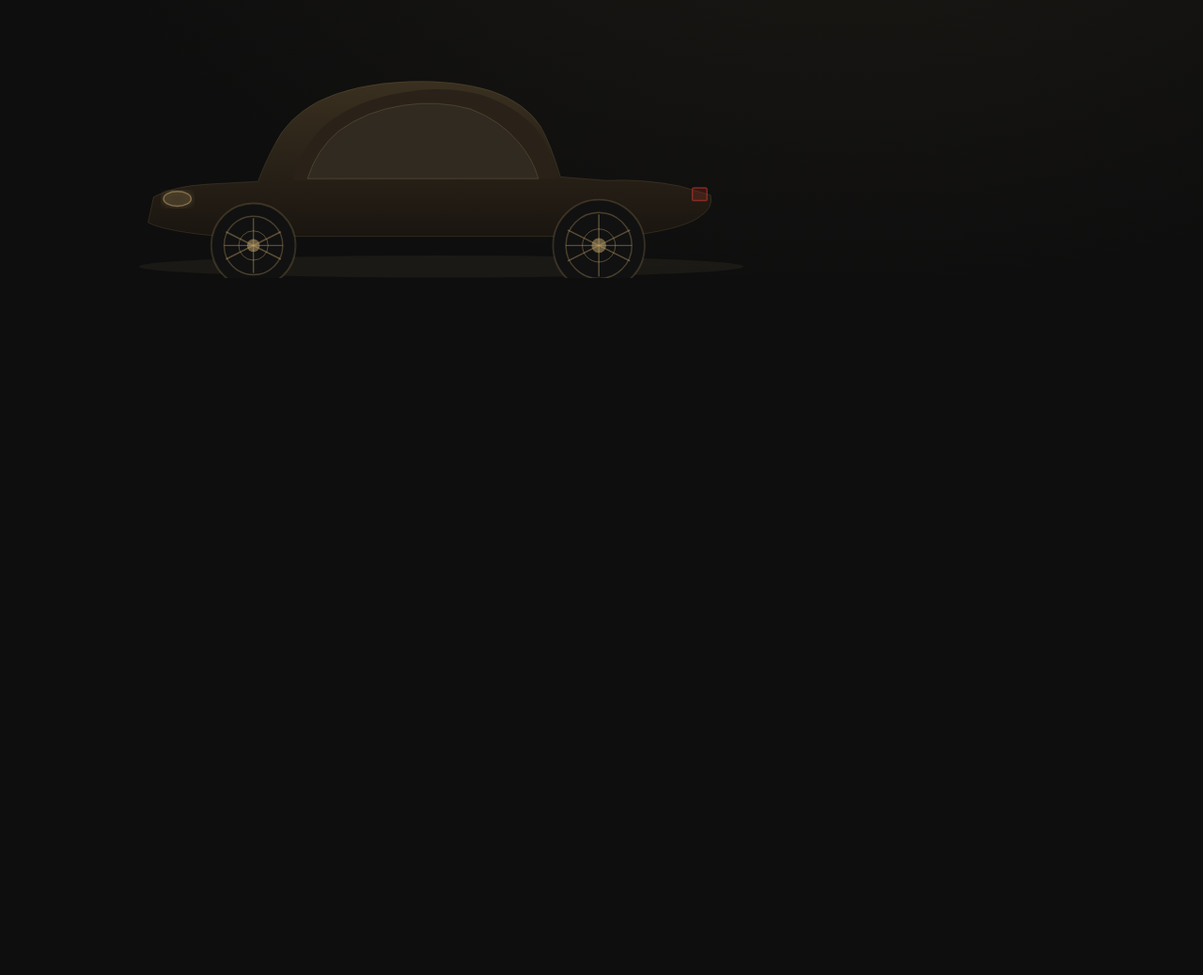
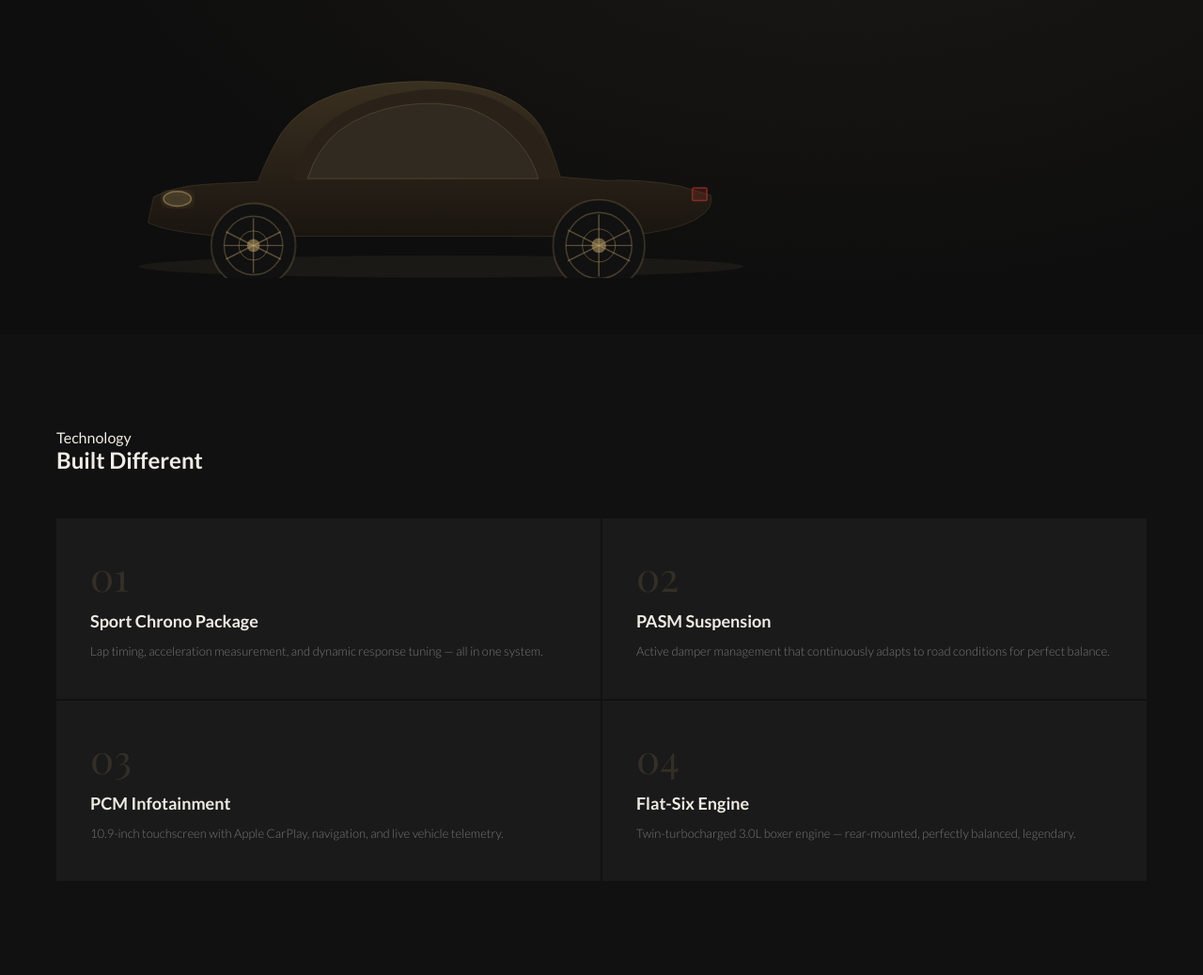
Before and after one commit to xvanix/Repository1, a plain HTML site: page Product.html in a window 1280 px wide. Shown: the part 680-1718 px from the top of the page at 94% size. Before the commit the page ends 1036 px from the top, so only its background shows below. Drawn offline with nearby package versions, Linux system fonts and the light colour scheme.

Commit message:
added Features grid CSS+HTML

```diff
--- a/Product.html
+++ b/Product.html
@@ -40,6 +40,15 @@
     .btn-outline { border: 1px solid #444; color: #aaa; padding: 14px 36px; text-decoration: none; font-size: 12px; letter-spacing: 2px; text-transform: uppercase; transition: border-color 0.3s, color 0.3s; }
     .btn-outline:hover { border-color: #c8a96e; color: #c8a96e; }
     .hero-car { margin-top: 60px; width: 100%; max-width: 780px; }
+    /* ===== FEATURES SECTION ===== */
+.features { background: #111; padding: 100px 60px; }
+.features-grid { display: grid; grid-template-columns: repeat(2, 1fr); gap: 2px; margin-top: 48px; }
+.feature { background: #1a1a1a; padding: 40px 36px; transition: background 0.3s; }
+.feature:hover { background: #1e1e1e; }
+.feature-num { font-family: 'Playfair Display', serif; font-size: 42px; color: rgba(200,169,110,0.15); line-height: 1; margin-bottom: 16px; }
+.feature h3 { font-size: 18px; font-weight: 700; color: #f0ece4; margin-bottom: 10px; }
+.feature p { font-size: 13px; font-weight: 300; color: #777; line-height: 1.7; }
+
   </style>
 </head>
 <body>
@@ -113,6 +122,34 @@
       <circle cx="592" cy="265" r="8" fill="rgba(200,169,110,0.5)"/>
     </svg>
   </section>
+  <!-- ===== FEATURES SECTION ===== -->
+  <section class="features" id="features">
+    <p class="section-label">Technology</p>
+    <h2 class="section-title">Built Different</h2>
+    <div class="features-grid">
+      <div class="feature">
+        <div class="feature-num">01</div>
+        <h3>Sport Chrono Package</h3>
+        <p>Lap timing, acceleration measurement, and dynamic response tuning — all in one system.</p>
+      </div>
+      <div class="feature">
+        <div class="feature-num">02</div>
+        <h3>PASM Suspension</h3>
+        <p>Active damper management that continuously adapts to road conditions for perfect balance.</p>
+      </div>
+      <div class="feature">
+        <div class="feature-num">03</div>
+        <h3>PCM Infotainment</h3>
+        <p>10.9-inch touchscreen with Apple CarPlay, navigation, and live vehicle telemetry.</p>
+      </div>
+      <div class="feature">
+        <div class="feature-num">04</div>
+        <h3>Flat-Six Engine</h3>
+        <p>Twin-turbocharged 3.0L boxer engine — rear-mounted, perfectly balanced, legendary.</p>
+      </div>
+    </div>
+  </section>
+
 
   <!-- Members 2, 3, 4 will paste their sections below this line -->
 
```
